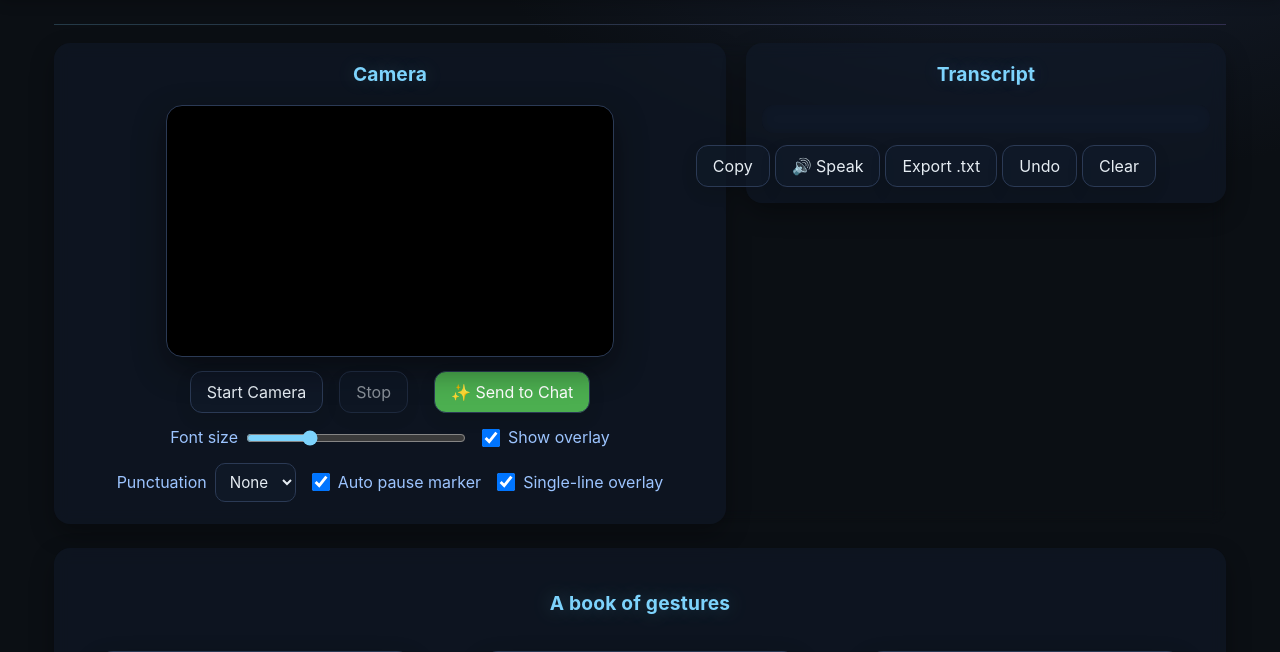
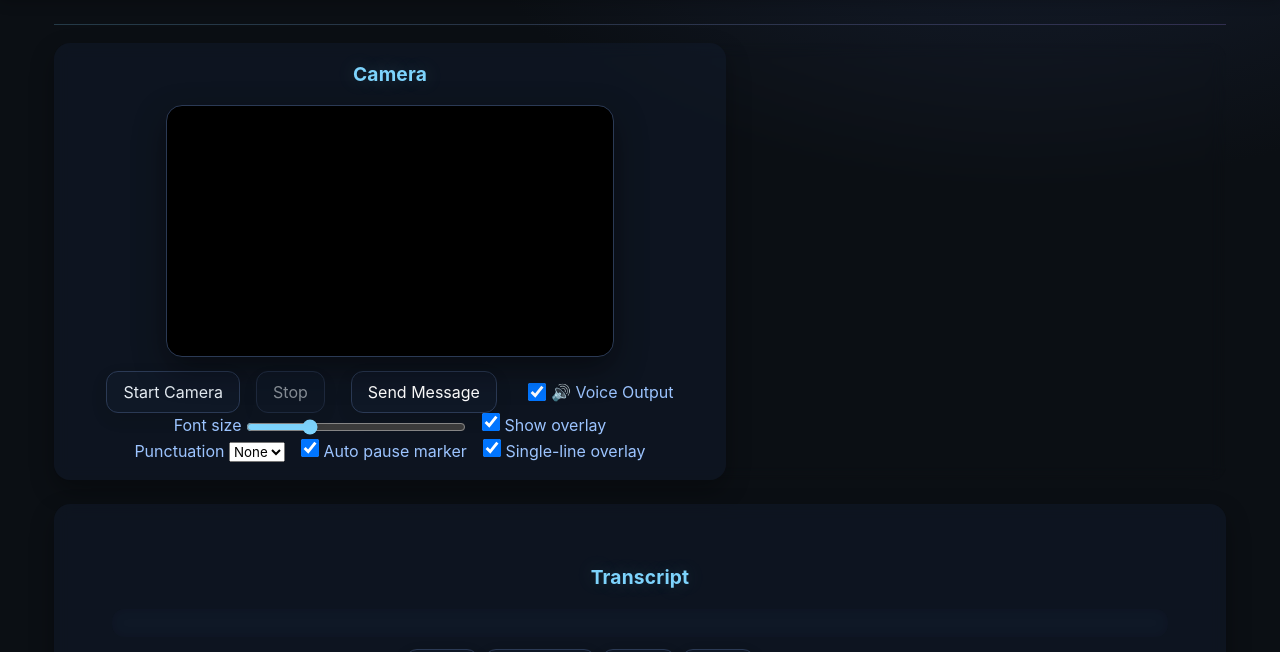
Before and after one commit to AlenaStone/Unlim.Comm, a Flask app: page / in a window 1280 px wide. Shown: the part 118-770 px from the top of the page. Run offline with Flask 3, Linux system fonts and the light colour scheme.

Commit message:
neu gesture and bottom

```diff
--- a/static/app.js
+++ b/static/app.js
@@ -11,9 +11,8 @@ let handLandmarker = null;
 let lastGesture = '';
 let lastGestureTime = 0;
 const transcript = [];
-let currentSentence = []; // Buffer for RAW words
+let currentSentence = [];
 
-// Mapping: Gesture Key -> Display Word
 // Mapping: Gesture Key -> Display Word
 const DISPLAY_WORDS = {
   hello: "hello",
@@ -22,7 +21,7 @@ const DISPLAY_WORDS = {
   we: "we",
   made: "made",
   thank_you: "thank you",
-  all: "everyone"  // <--- ДОБАВИЛ: Жест 'all' покажет слово 'everyone'
+  all: "everyone"
 };
 
 // ================== MEDIAPIPE INIT ==================
@@ -93,7 +92,6 @@ function startHandDetection() {
     if (results.landmarks?.length) {
       const gesture = detectGesture(results.landmarks[0]);
 
-      // Debounce: 800ms delay to prevent flickering
       if (
         gesture &&
         gesture !== lastGesture &&
@@ -101,8 +99,6 @@ function startHandDetection() {
       ) {
         lastGesture = gesture;
         lastGestureTime = now;
-
-        // Add word to temporary buffer
         addWordToBuffer(gesture);
       }
     }
@@ -114,9 +110,7 @@ function startHandDetection() {
 }
 
 // ================== GESTURE RECOGNITION ==================
-// ================== GESTURE RECOGNITION (FIXED) ==================
 function detectGesture(hand) {
-  // Y coordinates: Lower value = Higher on screen
   const thumbUp  = hand[4].y < hand[3].y;
   const indexUp  = hand[8].y < hand[6].y;
   const middleUp = hand[12].y < hand[10].y;
@@ -124,43 +118,39 @@ function detectGesture(hand) {
   const pinkyUp  = hand[20].y < hand[18].y;
 
   // 1. HELLO (Open Palm) 🖐
-  // All fingers UP
   if (thumbUp && indexUp && middleUp && ringUp && pinkyUp) {
     return 'hello';
   }
 
-  // 2. ALL / EVERYONE (Rock / Horns) 🤘
-  // Index & Pinky UP, others DOWN
+  // 2. ALL (Rock/Horns) 🤘
+  // Index & Pinky UP
   if (indexUp && pinkyUp && !middleUp && !ringUp) {
     return 'all';
   }
 
-  // 3. THIS (Index Finger Only) ☝️
-  // Index UP, Thumb & others DOWN (Strict check on thumb!)
+  // 3. THIS (Index Finger) ☝️
+  // Strict check: Thumb must be DOWN
   if (indexUp && !thumbUp && !middleUp && !ringUp && !pinkyUp) {
     return 'this';
   }
 
-  // 4. MADE (L-Shape / Gun) 👆+👍 <--- CHANGED THIS
-  // Thumb & Index UP, others DOWN
+  // 4. MADE (L-Shape / Gun) 👆+👍
+  // Thumb & Index UP
   if (thumbUp && indexUp && !middleUp && !ringUp && !pinkyUp) {
     return 'made';
   }
 
   // 5. WE (Fist) ✊
-  // All fingers DOWN
   if (!indexUp && !middleUp && !ringUp && !pinkyUp) {
     return 'we';
   }
 
   // 6. PROGRAM (Victory Sign) ✌️
-  // Index & Middle UP
   if (indexUp && middleUp && !ringUp && !pinkyUp) {
     return 'program';
   }
 
-  // 7. THANK YOU (Shaka / Phone) 🤙
-  // Thumb & Pinky UP
+  // 7. THANK YOU (Shaka) 🤙
   if (thumbUp && !indexUp && !middleUp && !ringUp && pinkyUp) {
     return 'thank_you';
   }
@@ -171,30 +161,27 @@ function detectGesture(hand) {
 // ================== BUFFER HANDLER ==================
 function addWordToBuffer(gestureKey) {
   const word = DISPLAY_WORDS[gestureKey] || gestureKey;
-
-  // Add raw word to buffer
   currentSentence.push(word);
-
-  // Show raw words on overlay (Draft mode)
-  // e.g., "we made program"
   renderOverlay(currentSentence.join(' '));
 }
 
-// ================== SEND BUTTON LOGIC (THE MAGIC) ==================
+// ================== SEND BUTTON LOGIC ==================
 function handleSend() {
     if (currentSentence.length === 0) return;
 
-    // 1. Convert raw words to a smart sentence
+    // 1. Convert to smart sentence
     const smartSentence = refineSentence(currentSentence);
 
-    // 2. Add to the transcript list
+    // 2. Add to Transcript (Always)
     transcript.push(smartSentence);
     renderTranscript();
 
-    // 3. Speak the result
-    speakText(smartSentence);
+    // 3. Speak ONLY if toggle is checked
+    if (els.toggleVoice && els.toggleVoice.checked) {
+        speakText(smartSentence);
+    }
 
-    // 4. Clear the overlay for the next phrase
+    // 4. Clear Overlay
     currentSentence = [];
     renderOverlay('');
 }
@@ -211,7 +198,6 @@ function renderTranscript() {
     els.transcriptList.appendChild(p);
   });
 
-  // Auto-scroll to bottom
   els.transcriptList.scrollTop = els.transcriptList.scrollHeight;
 }
 
@@ -223,7 +209,7 @@ function renderOverlay(text) {
   bubble.className = 'subtitle';
   bubble.textContent = text;
 
-  // Overlay Styles
+  // Styles
   bubble.style.whiteSpace = "pre-wrap";
   bubble.style.wordWrap = "break-word";
   bubble.style.width = "90%";
@@ -235,7 +221,7 @@ function renderOverlay(text) {
 
   let size = Number(els.fontSize.value) || 28;
   if (text.length > 25) size = Math.max(18, size * 0.8);
-  bubble.style.fontSize = size + 'px';
+  bubble.style.fontSize = size + 'px';ы
 
   els.overlay.appendChild(bubble);
 }
@@ -249,16 +235,16 @@ function speakText(text) {
   window.speechSynthesis.speak(u);
 }
 
-// ================== SMART LOGIC (AI MOCKUP) ==================
+// ================== SMART LOGIC ==================
 function refineSentence(wordsArray) {
   const rawText = wordsArray.join(' ').toLowerCase();
 
-  // SCENARIO 1: GREETING
+  // Scenario 1: Greeting (Hello + All)
   if (rawText.includes('hello')) {
     return "Hello everyone! Welcome to our project.";
   }
 
-  // SCENARIO 2: PITCH (WE + MADE + PROGRAM)
+  // Scenario 2: Pitch (We + Made)
   if (
     (rawText.includes('we') && rawText.includes('made')) ||
     (rawText.includes('program'))
@@ -266,12 +252,12 @@ function refineSentence(wordsArray) {
     return "We developed this software to help mute people communicate efficiently.";
   }
 
-  // SCENARIO 3: CLOSING (THANK YOU)
+  // Scenario 3: Closing (Thank you)
   if (rawText.includes('thank')) {
     return "Thank you very much for your attention!";
   }
 
-  // FALLBACK
+  // Fallback
   const simple = wordsArray.join(' ');
   return simple.charAt(0).toUpperCase() + simple.slice(1) + ".";
 }
@@ -284,10 +270,11 @@ document.addEventListener('DOMContentLoaded', async () => {
     preview: document.getElementById('preview'),
     overlay: document.getElementById('overlay'),
 
-    // Buttons
+    // Controls
     btnStart: document.getElementById('btnStart'),
     btnStop: document.getElementById('btnStop'),
-    btnSend: document.getElementById('btnSend'), // Main Action Button
+    btnSend: document.getElementById('btnSend'),
+    toggleVoice: document.getElementById('toggleVoice'), // NEW TOGGLE
 
     // Transcript Actions
     btnSpeak: document.getElementById('btnSpeak'),
@@ -303,16 +290,14 @@ document.addEventListener('DOMContentLoaded', async () => {
     themeToggle: document.getElementById('themeToggle'),
   };
 
-  // Event Listeners
+  // Listeners
   els.btnStart.addEventListener('click', startCamera);
   els.btnStop.addEventListener('click', stopCamera);
 
-  // === MAIN SEND BUTTON ===
   if (els.btnSend) {
       els.btnSend.addEventListener('click', handleSend);
   }
 
-  // Re-speak from transcript
   if (els.btnSpeak) {
     els.btnSpeak.addEventListener('click', () => {
        const text = els.transcriptList.lastElementChild?.textContent;
@@ -320,7 +305,6 @@ document.addEventListener('DOMContentLoaded', async () => {
     });
   }
 
-  // Undo / Clear Logic
   if (els.btnUndo) {
     els.btnUndo.addEventListener('click', () => {
       currentSentence.pop();
@@ -335,7 +319,20 @@ document.addEventListener('DOMContentLoaded', async () => {
     });
   }
 
-  // Visual Settings
+  if (els.btnCopy) {
+      els.btnCopy.addEventListener('click', () => {
+        const textToCopy = Array.from(els.transcriptList.querySelectorAll('p'))
+            .map(p => p.textContent)
+            .join('\n');
+
+        if (textToCopy) {
+          navigator.clipboard.writeText(textToCopy)
+            .then(() => alert('Copied!'))
+            .catch(err => console.error(err));
+        }
+      });
+  }
+
   els.fontSize.addEventListener('input', () => {
     renderOverlay(currentSentence.join(' '));
   });
@@ -345,6 +342,5 @@ document.addEventListener('DOMContentLoaded', async () => {
     else renderOverlay('');
   });
 
-  // Start System
   await initMediaPipe();
 });
--- a/templates/index.html
+++ b/templates/index.html
@@ -50,13 +50,18 @@
                     </div>
 
                     <!-- Camera controls -->
-                    <div class="controls">
-                        <div class="controls-row">
-                            <button id="btnStart">Start Camera</button>
-                            <button id="btnStop" disabled>Stop</button>
-                            <button id="btnSend" class="btn-accent" style="margin-left: 10px; background-color: #4CAF50; color: white;">
-                                         ✨ Send to Chat
-                            </button>
+                   <div class="controls-row" style="display: flex; align-items: center;">
+                        <button id="btnStart">Start Camera</button>
+                        <button id="btnStop" disabled>Stop</button>
+
+                        <button id="btnSend" class="btn-accent" style="margin-left: 10px;  color: white;">
+                            Send Message
+                         </button>
+
+                        <label style="margin-left: 15px; cursor: pointer; display: flex; align-items: center; gap: 5px;">
+                        <input id="toggleVoice" type="checkbox" checked />
+                         <span>🔊 Voice Output</span>
+                        </label>
                         </div>
                         <!-- UI for overlay customization -->
                         <div class="controls-row">
@@ -104,7 +109,6 @@
                     <!-- Buttons for exporting / managing transcript -->
                     <div class="transcript-actions">
                         <button id="btnCopy">Copy</button>
-                       <button id="btnSpeak" class="btn-accent">🔊 Speak</button>
 
                         <button id="btnExportTxt">Export .txt</button>
                         <button id="btnUndo">Undo</button>
```
